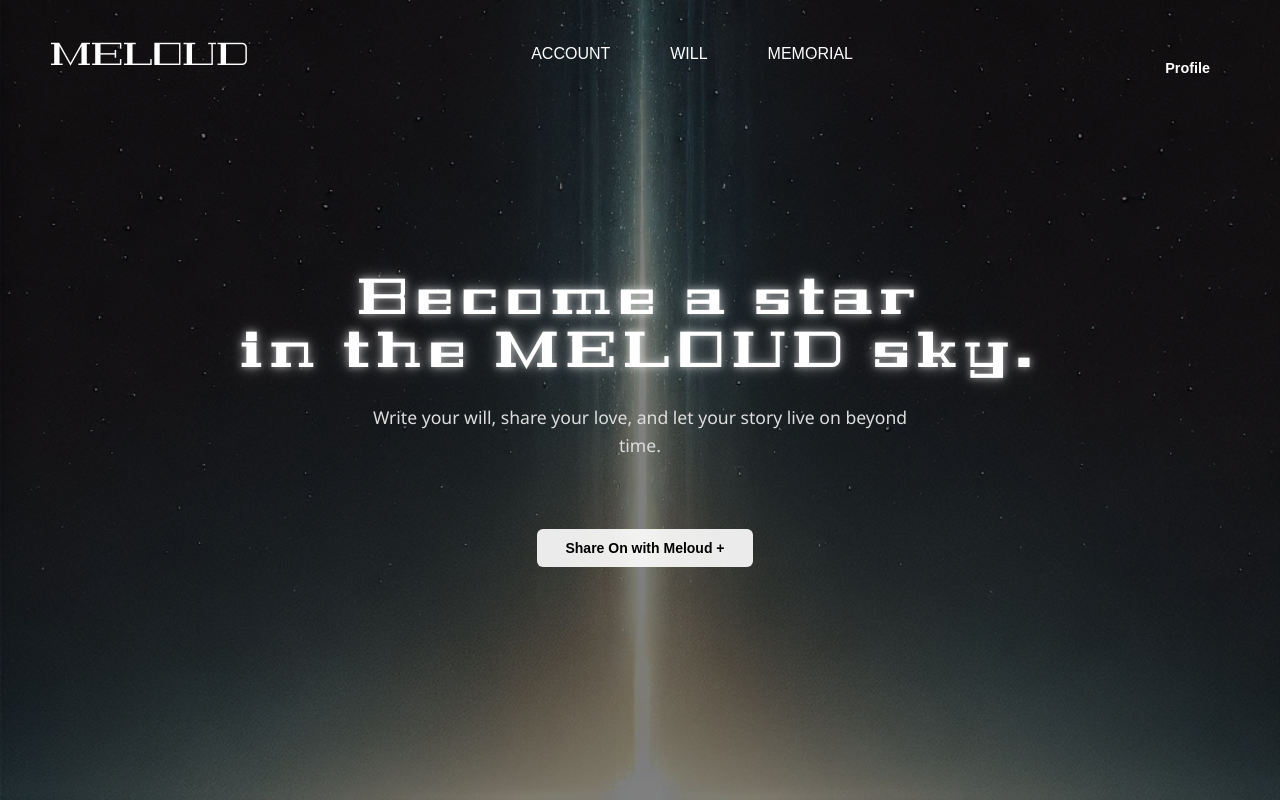
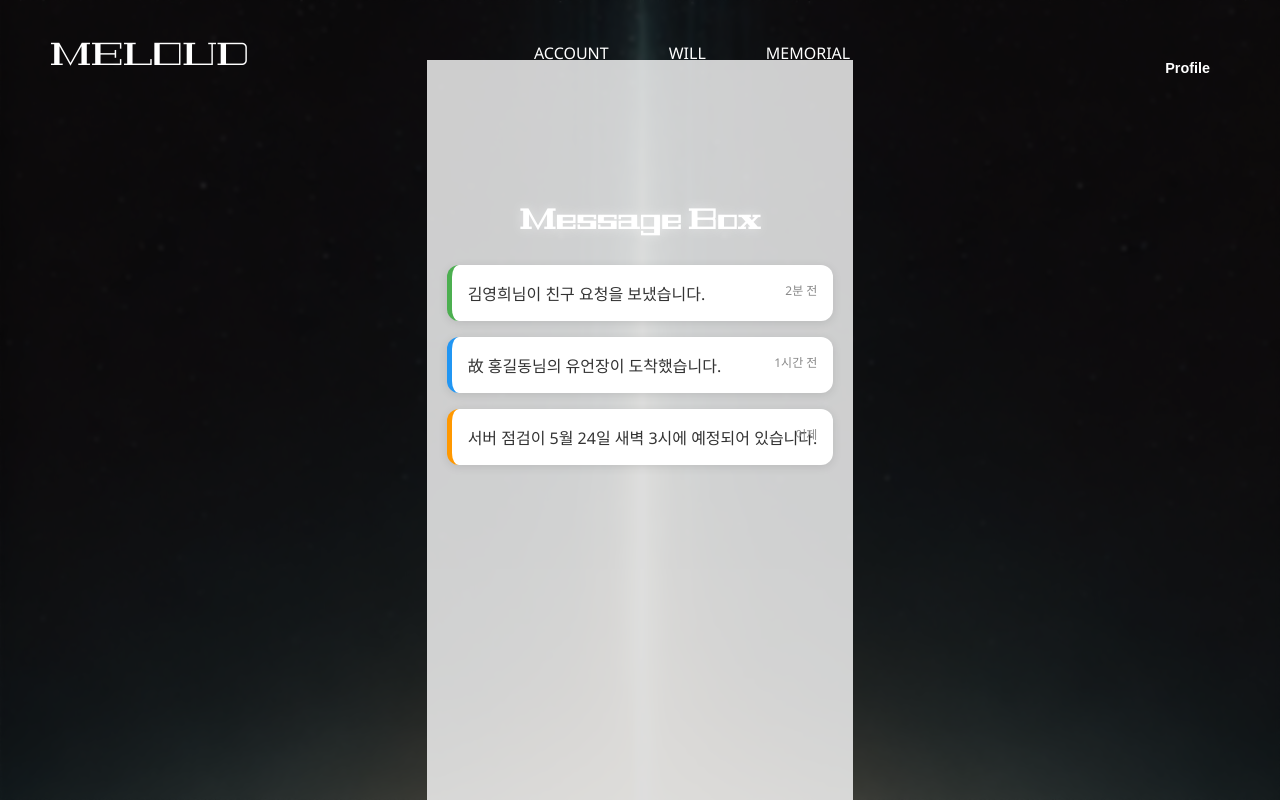
Before and after one commit to Meloud-DLMS/2025-open-source-project, a React (Vite) app in the folder frontend/: page /messages in a window 1280 px wide. Before the commit this address led to /. Built offline with nearby package versions, Linux system fonts and the light colour scheme.

Commit message:
MessageBox

```diff
--- a/frontend/src/App.jsx
+++ b/frontend/src/App.jsx
@@ -16,6 +16,7 @@
 import UndeletableAccountComplete from './pages/UndeletableAccountComplete';
 import WillWrite from './pages/WillWrite';
 import MemorialSpace from './pages/memorialspace';
+import MessageBox from './pages/MessageBox';
 
 export default function App() {
   const [isLoggedIn, setIsLoggedIn] = useState(false);
@@ -44,6 +45,7 @@
         <Route path="/will/write" element={<WillWrite {...authProps} />} />
         <Route path="/memorial" element={<MemorialSpace />} />
         <Route path="*" element={<Navigate to="/" replace />} />
+        <Route path="/messages" element={<MessageBox isLoggedIn={isLoggedIn} setIsLoggedIn={setIsLoggedIn} />} />
       </Routes>
     </BrowserRouter>
   );
--- a/frontend/src/components/Sidebar.jsx
+++ b/frontend/src/components/Sidebar.jsx
@@ -30,7 +30,7 @@
           <nav className="sidebar-nav">
             <Link to="/friends/add" className="sidebar-nav-link">Add Friend</Link>
             <Link to="/friends" className="sidebar-nav-link">Friend List</Link>
-            <a href="#" className="sidebar-nav-link">Message Box</a>
+            <a onClick={() => { navigate('/messages'); toggleSidebar(); }}>Message Box</a>
           </nav>
 
           <div className="sidebar-footer">
--- /dev/null
+++ b/frontend/src/pages/MessageBox.jsx
@@ -0,0 +1,49 @@
+import React, { useState } from 'react';
+import { Link } from 'react-router-dom';
+import Sidebar from '../components/SideBar';
+import '../style/Home.css';
+import '../style/Friends.css'; // 재사용
+import '../style/MessageBox.css'; // 새로 추가
+
+export default function MessageBox({ isLoggedIn, setIsLoggedIn }) {
+  const [sidebarOpen, setSidebarOpen] = useState(false);
+
+  const messages = [
+    { id: 1, type: 'friend', content: '김영희님이 친구 요청을 보냈습니다.', time: '2분 전' },
+    { id: 2, type: 'will', content: '故 홍길동님의 유언장이 도착했습니다.', time: '1시간 전' },
+    { id: 3, type: 'notice', content: '서버 점검이 5월 24일 새벽 3시에 예정되어 있습니다.', time: '어제' },
+  ];
+
+  return (
+    <div className="page-background">
+      <Sidebar
+        isOpen={sidebarOpen}
+        toggleSidebar={() => setSidebarOpen(!sidebarOpen)}
+        isLoggedIn={isLoggedIn}
+        handleLogin={() => setIsLoggedIn(true)}
+        handleLogout={() => setIsLoggedIn(false)}
+      />
+      <header className="home-header">
+        <Link to="/" className="logo">MELOUD</Link>
+        <nav className="home-nav">
+          <a href="#">ACCOUNT</a>
+          <a href="#">WILL</a>
+          <a href="#">MEMORIAL</a>
+        </nav>
+        <button className="profile-button" onClick={() => setSidebarOpen(true)}>Profile</button>
+      </header>
+
+      <main className="message-container">
+        <h2 className="page-title">Message Box</h2>
+        <ul className="message-list">
+          {messages.map(msg => (
+            <li key={msg.id} className={`message-item ${msg.type}`}>
+              <p className="message-content">{msg.content}</p>
+              <span className="message-time">{msg.time}</span>
+            </li>
+          ))}
+        </ul>
+      </main>
+    </div>
+  );
+}
--- /dev/null
+++ b/frontend/src/style/MessageBox.css
@@ -0,0 +1,49 @@
+.message-container {
+  padding: 120px 20px 40px;
+  text-align: center;
+  background-color: rgba(255, 255, 255, 0.8);
+  min-height: 100vh;
+}
+
+.message-list {
+  list-style: none;
+  padding: 0;
+  margin: 0 auto;
+  max-width: 600px;
+}
+
+.message-item {
+  background: white;
+  margin: 16px auto;
+  padding: 16px;
+  border-radius: 12px;
+  box-shadow: 0 2px 10px rgba(0, 0, 0, 0.1);
+  text-align: left;
+  position: relative;
+}
+
+.message-item.friend {
+  border-left: 5px solid #4CAF50;
+}
+
+.message-item.will {
+  border-left: 5px solid #2196F3;
+}
+
+.message-item.notice {
+  border-left: 5px solid #FF9800;
+}
+
+.message-content {
+  margin: 0;
+  font-size: 16px;
+  color: #333;
+}
+
+.message-time {
+  font-size: 12px;
+  color: #888;
+  position: absolute;
+  top: 16px;
+  right: 16px;
+}
```
